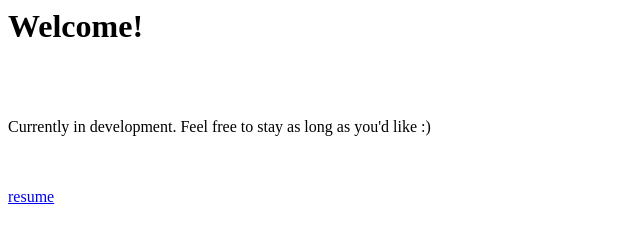
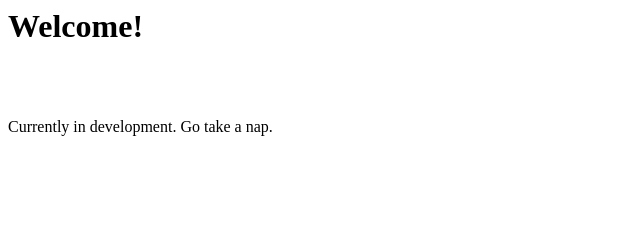
Before and after one commit to CheddarP/Temporary-Website, a plain HTML site: page index.html in a window 1280 px wide. Shown: the whole page, without its empty margins (0-640 px from the left). Drawn offline with Linux system fonts and the light colour scheme.

Commit message:
Update index.html

```diff
--- a/index.html
+++ b/index.html
@@ -9,10 +9,9 @@
     <h1>Welcome!</h1>
 
     <br></br>
-    <p>Currently in development. Feel free to stay as long as you'd like :)</p>
+    <p>Currently in development. Go take a nap.</p>
 
     <br></br>
-    <a href="resume.pdf">resume</a>
 
   </body>
 </html>
```
